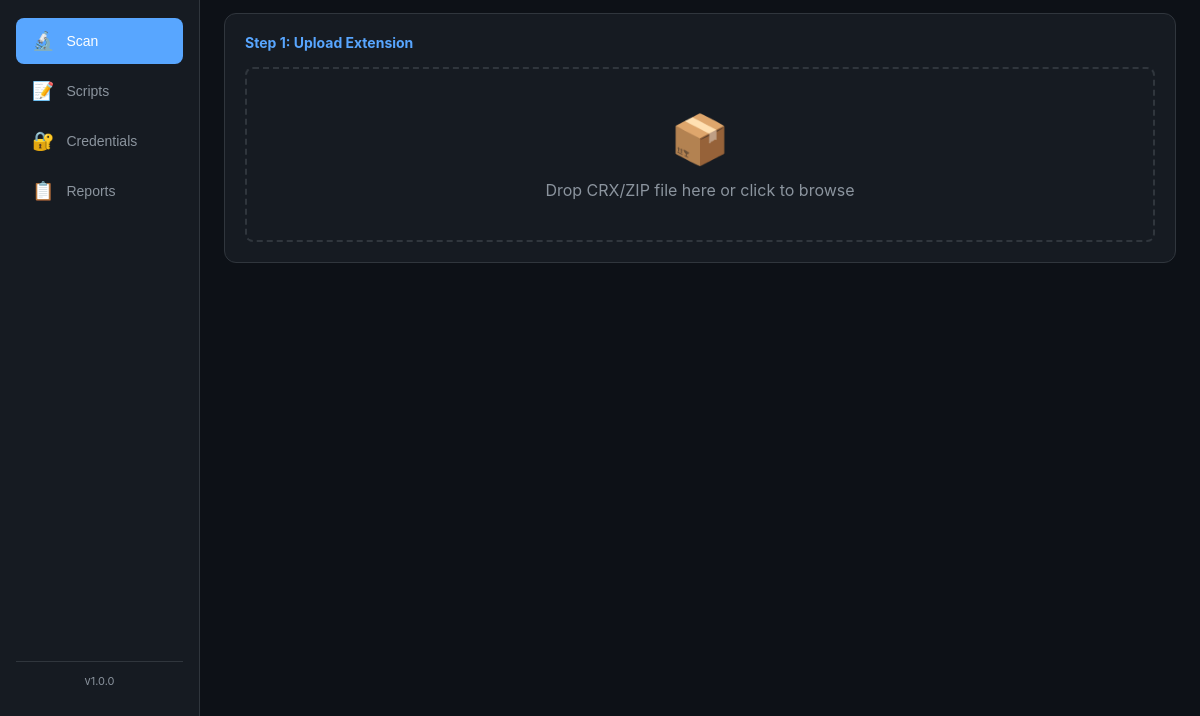
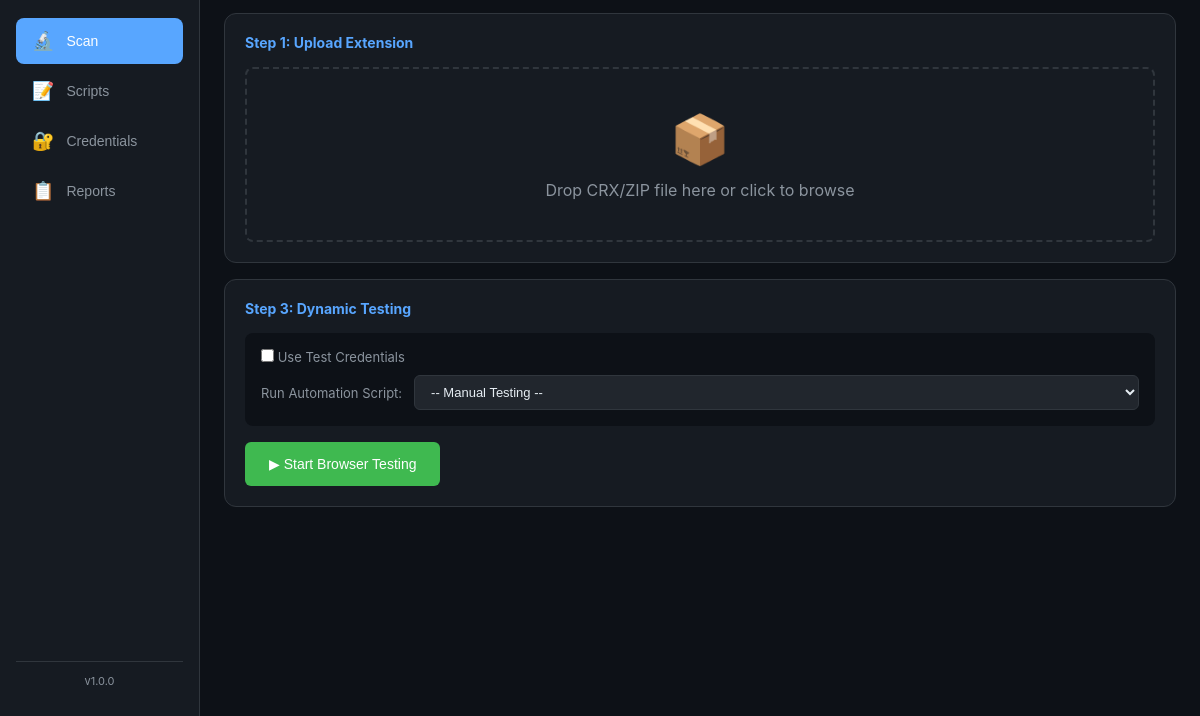
Before and after one commit to nitishk1-hub/DynamicScanTool, an Electron app: page app/ui/index.html in a window 1200 px wide. Shown: the part 84-800 px from the top of the page. Drawn offline with Linux system fonts and the light colour scheme; no server answers.

Commit message:
Fix: Show Dynamic Testing section by default, load scripts on init

```diff
--- a/app/ui/index.html
+++ b/app/ui/index.html
@@ -68,7 +68,7 @@
                 </div>
 
                 <!-- Step 3: Start Dynamic Testing -->
-                <div class="scan-section hidden" id="dynamic-test-section">
+                <div class="scan-section" id="dynamic-test-section">
                     <h3>Step 3: Dynamic Testing</h3>
 
                     <div class="test-options">
--- a/app/ui/renderer.js
+++ b/app/ui/renderer.js
@@ -536,3 +536,4 @@ function escapeHtml(str) {
 
 // ============ INIT ============
 loadScripts();
+loadScriptOptions(); // Load script dropdown on page load
```
